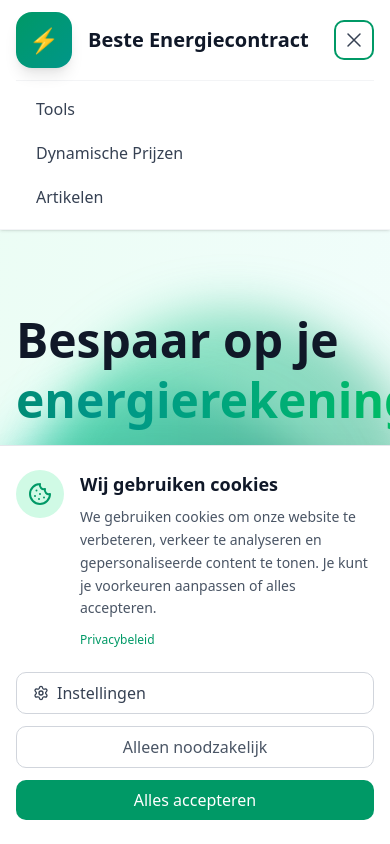
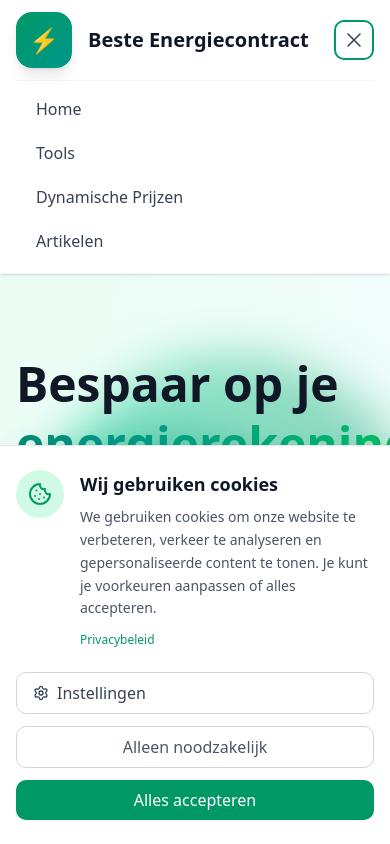
Before and after one commit to jjscholtes/energievergelijker, a Next.js app: page / in a window 390 px wide. Both pictures are taken after a click on the button "Open menu". Shown: the top 844 px of the page. Built offline with nearby package versions, Linux system fonts and the light colour scheme.

Commit message:
Fix: Home link toegevoegd aan mobiel menu
- Mobiel menu heeft nu een Home optie om terug te gaan naar de hoofdpagina
- Menu volgorde: Home, Tools, Dynamische Prijzen, Artikelen

```diff
--- a/src/components/home/Header.tsx
+++ b/src/components/home/Header.tsx
@@ -73,6 +73,13 @@ export const Header = memo(function Header() {
           <div className="md:hidden border-t border-gray-100">
             <div className="px-2 pt-2 pb-3 space-y-1">
               <Link
+                href="/"
+                className="block text-gray-700 hover:text-emerald-600 hover:bg-emerald-50 font-medium px-3 py-2 rounded-lg transition-colors"
+                onClick={() => setMobileMenuOpen(false)}
+              >
+                Home
+              </Link>
+              <Link
                 href="/tool"
                 className="block text-gray-700 hover:text-emerald-600 hover:bg-emerald-50 font-medium px-3 py-2 rounded-lg transition-colors"
                 onClick={() => setMobileMenuOpen(false)}
```
